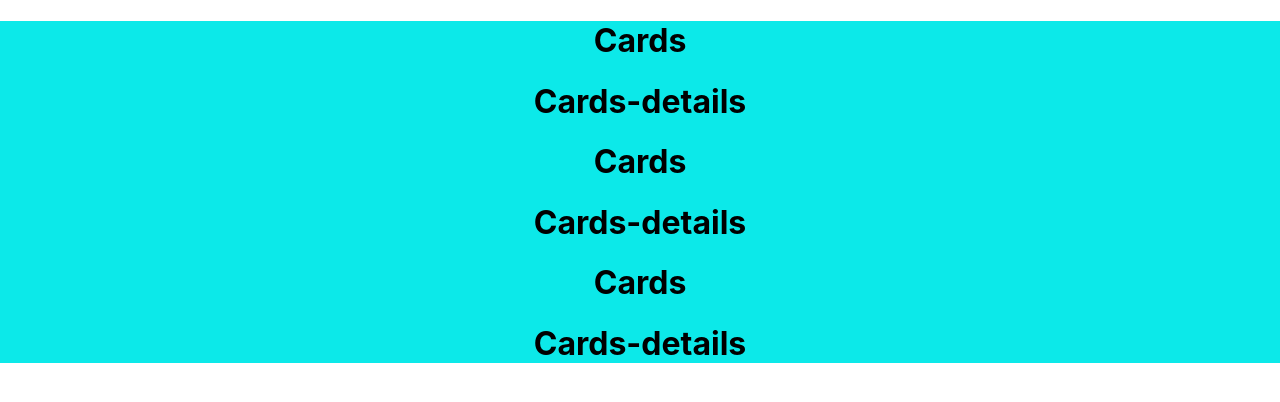
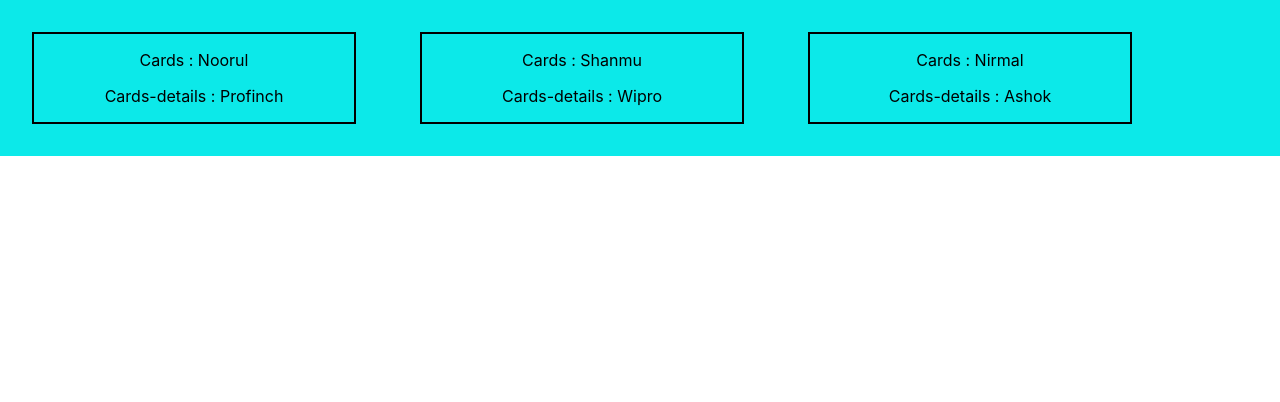
Before and after one commit to NoorulAmeenJ/React-Practice, a React (Create React App) app: page / in a window 1280 px wide. Shown: the top 402 px of the page. Built offline with nearby package versions, Linux system fonts and the light colour scheme.

Commit message:
day-1 completed

```diff
--- a/src/App.css
+++ b/src/App.css
@@ -1,4 +1,10 @@
 .App {
   text-align: center;
   background-color: rgb(12, 233, 233);
+  display: flex;
 }
+.box{
+border: 2px solid black;
+width: 20rem;
+margin: 2rem;
+}
--- a/src/App.js
+++ b/src/App.js
@@ -2,26 +2,40 @@
 import './App.css';
 
 function App() {
+  const data = [
+    {
+      name: "Noorul",
+      company: "Profinch"
+    },
+    {
+      name: "Shanmu",
+      company: "Wipro"
+    },
+    {
+      name: "Nirmal",
+      company: "Ashok"
+    }
+  ]
   return (
     <div className="App">
-        <SampleCard/>
-        <SampleCard/>
-        <SampleCard/>
+      {
+        data.map((item,id)=>(
+          <SampleCard key={id} name={item.name} company={item.company} />
+        ))
+      }
 
        </div>
   );
 }
-
 export default App;
-
-
 // for function small 1st letter
 // for component capital 1st letter
- function SampleCard() {
+ function SampleCard(props) {
+
   return(
-    <div>
-      <h1>Cards</h1>
-      <h1>Cards-details</h1>
+    <div className="box" style={{backgroundColor:props.clr}} >
+      <p>Cards : {props.name}</p>
+      <p>Cards-details : {props.company}</p>
     </div>
   )
 }
```
